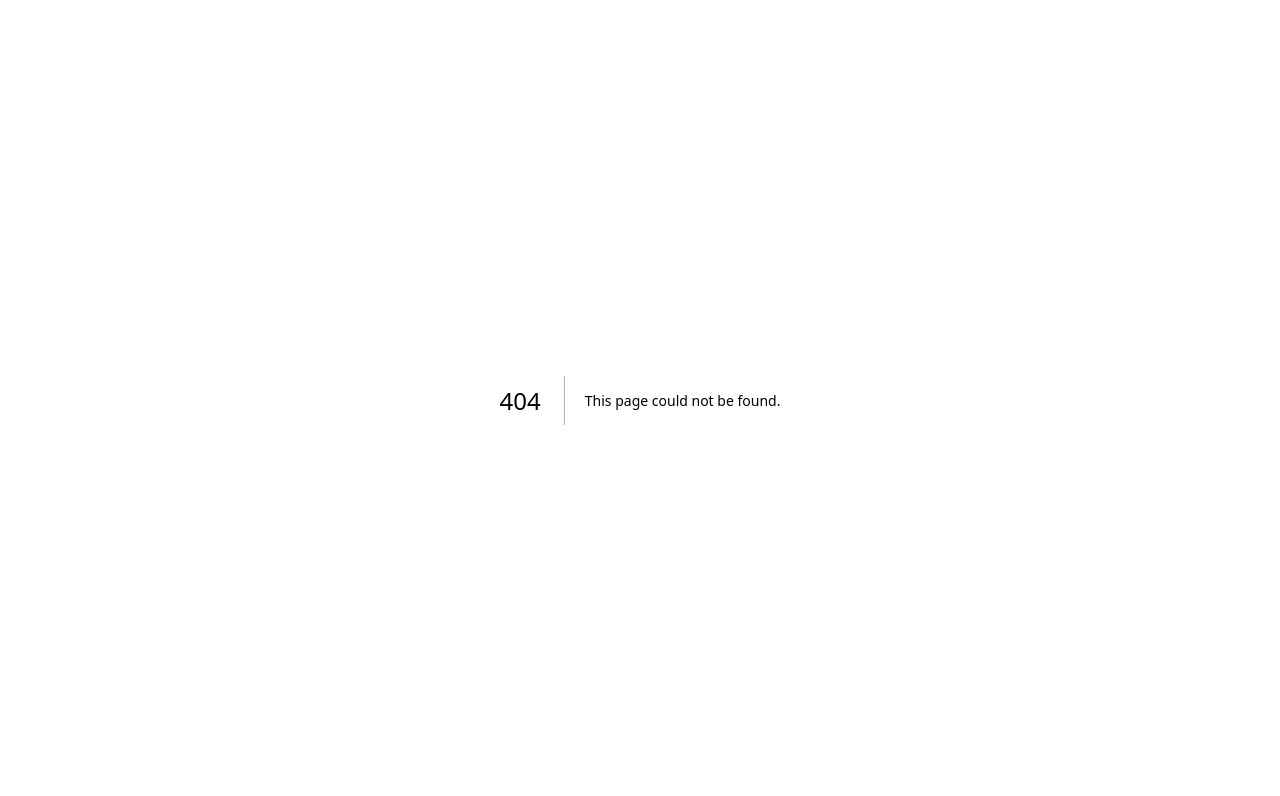
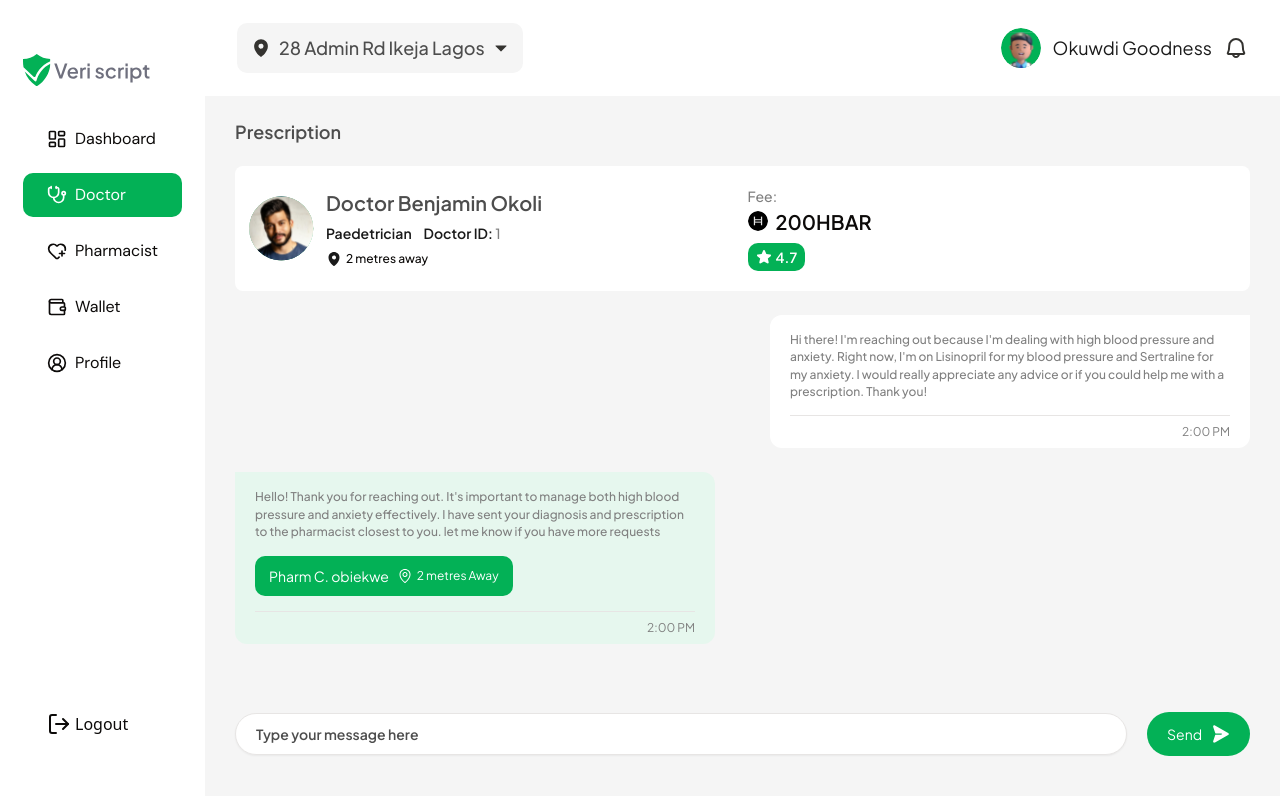
Before and after one commit to Marvyeddy/veriscript, a Next.js app: page /dashboard/doctor/1 in a window 1280 px wide. Before the commit this address had no page. Shown: the top 796 px of the page. Built offline with nearby package versions, Linux system fonts and the light colour scheme.

Commit message:
correction on id

```diff
--- a/app/dashboard/doctor/consult/page.tsx
+++ b/app/dashboard/doctor/[id]/page.tsx
@@ -7,7 +7,8 @@ import React from "react";
 import Locator from "@/public/assets/locator2.svg";
 import { Separator } from "@/components/ui/separator";
 
-const ConsultPage = () => {
+const ConsultPage = async ({ params }: { params: { id: string } }) => {
+  const { id } = params;
   return (
     <section className="relative h-full">
       {/* Scrollable container */}
@@ -17,7 +18,7 @@ const ConsultPage = () => {
             Prescription
           </h2>
 
-          <MedicalCard />
+          <MedicalCard id={id} />
 
           <div className="mt-4 sm:mt-6">
             <div>
--- a/app/dashboard/doctor/page.tsx
+++ b/app/dashboard/doctor/page.tsx
@@ -11,8 +11,10 @@ import Button from "@/components/ui/Button";
 import { MoveDownRight } from "lucide-react";
 
 import { Star } from "lucide-react";
+import { useRouter } from "next/navigation";
 const DoctorPage = () => {
   const [activeTab, setActiveTab] = useState<string>("All");
+  const router = useRouter();
 
   // doctor data state so we can update bookings
   const [doctors, setDoctors] = useState([
@@ -32,7 +34,7 @@ const DoctorPage = () => {
       image: doctor_hero,
       name: "Doctor Benjamin Okoli",
       type: "Paediatrician",
-      doctorId: "00113456",
+      doctorId: "00113457",
       fee: "200 HBAR",
       rating: 4.7,
       distance: "2 metres Away",
@@ -43,7 +45,7 @@ const DoctorPage = () => {
       image: doctor_hero,
       name: "Doctor Benjamin Okoli",
       type: "Paediatrician",
-      doctorId: "00113456",
+      doctorId: "00113458",
       fee: "200 HBAR",
       rating: 4.7,
       distance: "2 metres Away",
@@ -89,8 +91,11 @@ const DoctorPage = () => {
         {filteredDoctors.map((item) => (
           <div
             key={item.id}
-            onClick={() => handleBookDoctor(item.id)}
-            className=" relative w-full flex md:flex-row flex-col items-center justify-between border-b border-gray-100 last:border-none pb-3  bg-white px-3 py-5 md:py-2 gap-4 md:gap-0"
+            onClick={() => {
+              handleBookDoctor(item.id);
+              router.push(`/dashboard/doctor/${item.doctorId}`);
+            }}
+            className=" relative w-full flex md:flex-row flex-col items-center justify-between border-b border-gray-100 last:border-none pb-3  bg-white px-3 py-5 md:py-2 gap-4 md:gap-0 cursor-pointer hover:scale-105 duration-200 transition-all ease-in-out"
           >
             {/* Left side: Doctor info */}
             <div className="flex items-center lg:gap-7 lg:w-1/2 w-full gap-2 ">
--- a/components/common/MedicalCard.tsx
+++ b/components/common/MedicalCard.tsx
@@ -6,7 +6,7 @@ import Locator from "@/public/assets/MapPin2.svg";
 import Star from "@/public/assets/Star.svg";
 import Button from "../ui/Button";
 
-const MedicalCard = () => {
+const MedicalCard = ({ id }: { id: string }) => {
   return (
     <div className="flex flex-col sm:flex-row sm:items-center gap-4 sm:gap-2.5 bg-white w-full py-4 px-3 sm:py-[20px] sm:px-[14px] rounded-[8px]">
       <div className="flex-1 flex gap-3">
@@ -30,7 +30,7 @@ const MedicalCard = () => {
             <h3 className="font-semibold text-sm text-[#1A1A1A]">
               Doctor ID:{" "}
               <span className="font-medium text-[#808080] text-sm leading-[145%]">
-                001113456
+                {id}
               </span>
             </h3>
           </div>
```
